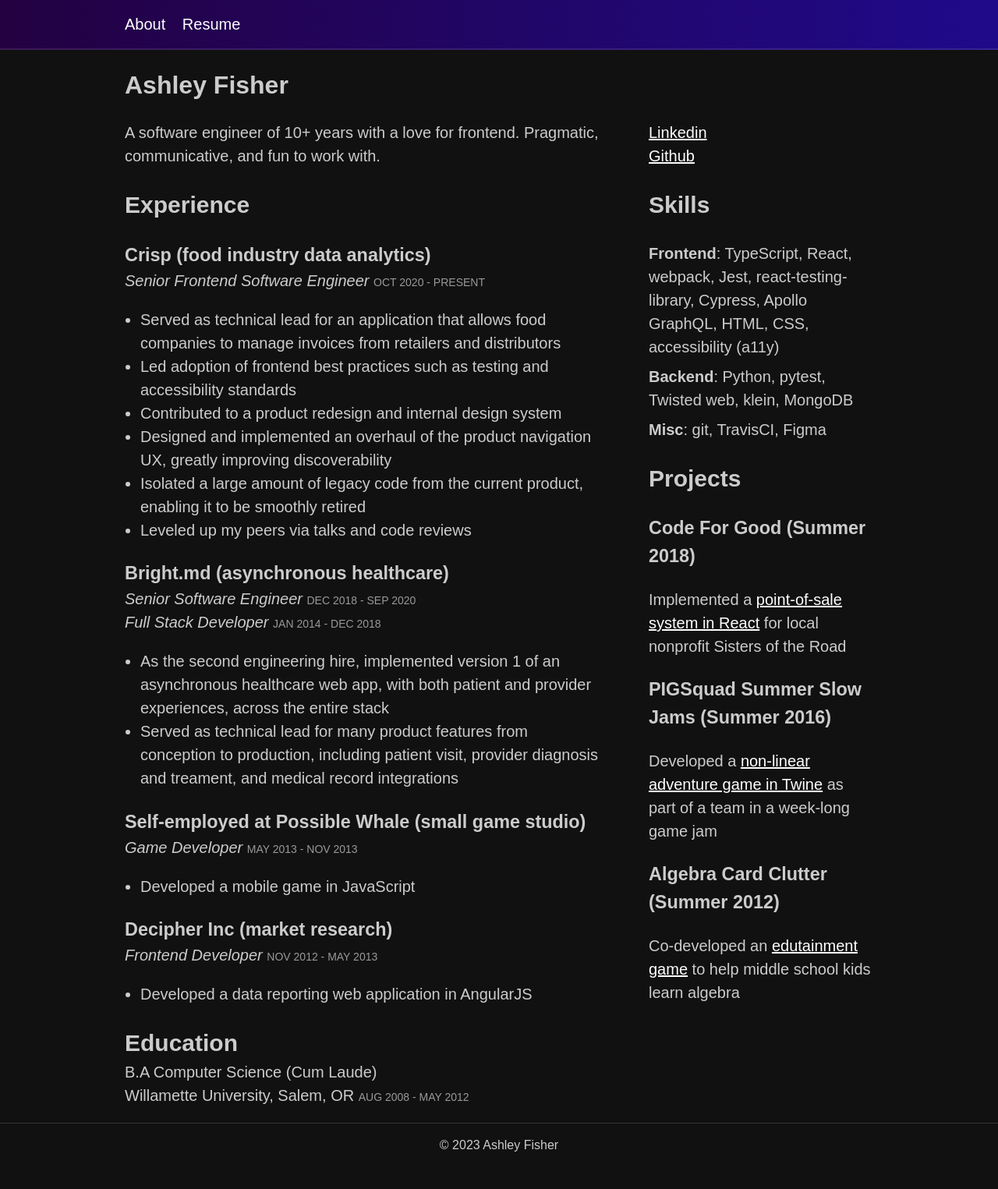
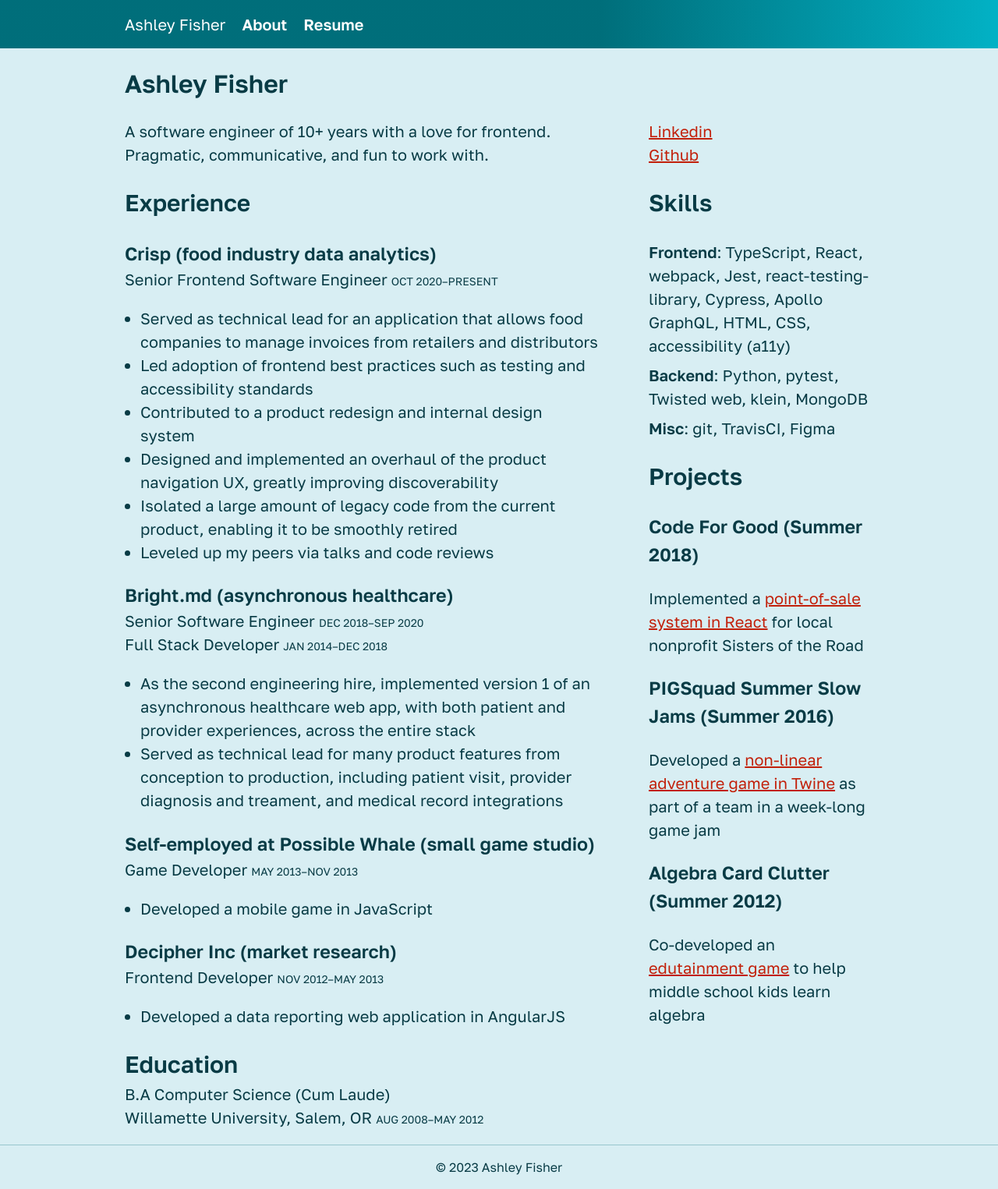
Before and after one commit to afisher/ash.fish, an Eleventy site: page src/resume.html in a window 1280 px wide. Shown: the whole page at 78% size. Before the commit the page ends 1497 px from the top, so only its background shows below. Built offline with nearby package versions, Linux system fonts and the light colour scheme; Eleventy itself is replaced by a stand-in of ours; files that its build step writes are made by us from their sources.

Commit message:
Site update (#16)
* site update

* updates

* resize headshot image

* update page title

* more updates

* fix image

```diff
--- a/src/_includes/layout-base.njk
+++ b/src/_includes/layout-base.njk
@@ -1,23 +1,29 @@
 <!DOCTYPE html>
 <html lang="en">
+  <head>
+    <link rel="preconnect" href="https://fonts.googleapis.com" />
+    <link rel="preconnect" href="https://fonts.gstatic.com" crossorigin />
+    <link
+      href="https://fonts.googleapis.com/css2?family=Golos+Text:wght@400;600&display=swap"
+      rel="stylesheet"
+    />
+  </head>
   <title>{{ title }}</title>
   <meta name="viewport" content="width=device-width, initial-scale=1" />
   <link rel="stylesheet" href="/static/tachyons.min.css" />
   <link rel="stylesheet" href="/static/styles.css" />
-  <body
-    class="bg-near-black avenir moon-gray lh-copy flex flex-column min-vh-100"
-  >
-    <div class="bg-dark-purple bb b--white-10 bw1 screen-only">
+  <body class="lh-copy flex flex-column min-vh-100">
+    <div class="bg-header bw1 screen-only">
       <nav class="f4 mw8 pv3 ph4 center">
-        <a href="/" class="link underline-hover white mr3">About</a>
-        <!-- <a href="/art" class="link underline-hover white mr3">Art</a> -->
-        <a href="/resume" class="link underline-hover white">Resume</a>
+        <span class="mr3 white">Ashley Fisher</span>
+        <a href="/" class="b no-underline white mr3">About</a>
+        <a href="/resume" class="b no-underline white">Resume</a>
       </nav>
     </div>
     <main class="center mw8 flex-auto ph4" id="main-content">
       {{ content | safe }}
     </main>
-    <footer class="pa3 tc bt b--dark-gray screen-only">
+    <footer class="pa3 tc bt screen-only footer">
       &copy; 2023 Ashley Fisher
     </footer>
   </body>
--- a/src/resume.html
+++ b/src/resume.html
@@ -1,5 +1,5 @@
 ---
-title: Resume
+title: Resume | Ashley Fisher
 layout: layout-base.njk
 ---
 
@@ -7,22 +7,18 @@
 
 <div class="f4">
   <div class="flex">
-    <div class="w-70">
+    <div class="w-70 pr5">
       A software engineer of 10+ years with a love for frontend. Pragmatic,
       communicative, and fun to work with.
     </div>
     <div class="w-30">
       <div>
-        <a
-          href="https://www.linkedin.com/in/ashley-fisher-6107334b/"
-          class="link underline white"
+        <a href="https://www.linkedin.com/in/ashley-fisher-6107334b/"
           >Linkedin</a
         >
       </div>
       <div>
-        <a href="https://github.com/afisher" class="link underline white"
-          >Github</a
-        >
+        <a href="https://github.com/afisher">Github</a>
       </div>
     </div>
   </div>
@@ -34,8 +30,8 @@
       <h2>Experience</h2>
 
       <h3 class="job-header">Crisp (food industry data analytics)</h3>
-      <i>Senior Frontend Software Engineer</i>
-      <span class="f6 silver">OCT 2020 - PRESENT</span>
+      Senior Frontend Software Engineer
+      <span class="f6">OCT 2020&ndash;PRESENT</span>
 
       <ul>
         <li>
@@ -59,10 +55,10 @@
       </ul>
 
       <h3 class="job-header">Bright.md (asynchronous healthcare)</h3>
-      <i>Senior Software Engineer</i>
-      <span class="f6 silver">DEC 2018 - SEP 2020</span><br />
-      <i>Full Stack Developer</i>
-      <span class="f6 silver">JAN 2014 - DEC 2018</span>
+      Senior Software Engineer
+      <span class="f6">DEC 2018&ndash;SEP 2020</span><br />
+      Full Stack Developer
+      <span class="f6">JAN 2014&ndash;DEC 2018</span>
 
       <ul>
         <li>
@@ -80,16 +76,16 @@
       <h3 class="job-header">
         Self-employed at Possible Whale (small game studio)
       </h3>
-      <i>Game Developer</i>
-      <span class="f6 silver">MAY 2013 - NOV 2013</span>
+      Game Developer
+      <span class="f6">MAY 2013&ndash;NOV 2013</span>
 
       <ul>
         <li>Developed a mobile game in JavaScript</li>
       </ul>
 
       <h3 class="job-header">Decipher Inc (market research)</h3>
-      <i>Frontend Developer</i>
-      <span class="f6 silver">NOV 2012 - MAY 2013</span><br />
+      Frontend Developer
+      <span class="f6">NOV 2012&ndash;MAY 2013</span><br />
 
       <ul>
         <li>Developed a data reporting web application in AngularJS</li>
@@ -99,7 +95,7 @@
       <div>B.A Computer Science (Cum Laude)</div>
       <div>
         Willamette University, Salem, OR
-        <span class="f6 silver">AUG 2008 - MAY 2012</span>
+        <span class="f6">AUG 2008&ndash;MAY 2012</span>
       </div>
     </div>
 
@@ -118,25 +114,21 @@
       <h2>Projects</h2>
       <h3>Code For Good (Summer 2018)</h3>
       Implemented a
-      <a
-        href="https://github.com/codeforgoodconf/sisters-of-the-road-admin"
-        class="link underline white"
+      <a href="https://github.com/codeforgoodconf/sisters-of-the-road-admin"
         >point-of-sale system in React</a
       >
       for local nonprofit Sisters of the Road
 
       <h3>PIGSquad Summer Slow Jams (Summer 2016)</h3>
       Developed a
-      <a href="https://zivlok.itch.io/beegin" class="link underline white"
+      <a href="https://zivlok.itch.io/beegin"
         >non-linear adventure game in Twine</a
       >
       as part of a team in a week-long game jam
 
       <h3>Algebra Card Clutter (Summer 2012)</h3>
       Co-developed an
-      <a
-        href="https://appadvice.com/app/algebra-card-clutter/549330499"
-        class="link underline white"
+      <a href="https://appadvice.com/app/algebra-card-clutter/549330499"
         >edutainment game</a
       >
       to help middle school kids learn algebra
--- a/src/static/styles.css
+++ b/src/static/styles.css
@@ -1,14 +1,46 @@
-.bg-dark-purple {
-  background: hsl(272, 97%, 13%)
-    linear-gradient(to right, hsl(272, 97%, 13%), hsl(250, 87%, 29%));
+body {
+  font-family: 'Golos Text';
+  background-color: hsl(190, 51%, 90%);
+  overflow-y: scroll;
+  color: hsl(190, 80%, 15%);
+}
+
+:focus {
+  outline: 2px solid currentColor;
+  outline-offset: 2px;
+}
+a {
+  color: hsl(7, 90%, 40%);
+  text-decoration-thickness: 2px;
+}
+a:focus {
+  border-radius: 2px;
+}
+a:hover{
+  text-decoration: underline;
+  text-decoration-thickness: 2px;
+}
+
+.bg-header {
+  background: hsl(186, 100%, 24%)
+    linear-gradient(to right, hsl(186, 100%, 24%) 60%, hsl(186, 98%, 39%));
 }
 
 ul {
   padding-left: 1.25rem;
 }
 
+.headshot {
+  border-radius: 9999px;
+  margin: 2rem 0 1rem 1rem;
+}
+
 .job-header {
   margin-bottom: 0;
+}
+
+.footer {
+  border-top: 1px solid hsl(189, 36%, 70%);
 }
 
 @media screen {
@@ -20,7 +52,7 @@
     margin-bottom: 20px;
   }
 
-  @media (max-width: 600px) {
+  @media (max-width: 800px) {
     #resume-body {
       display: block;
     }
```
Also changed, not shown: src/index.html (+10 -6 lines), src/static/ashley_photo.jpeg (added).
